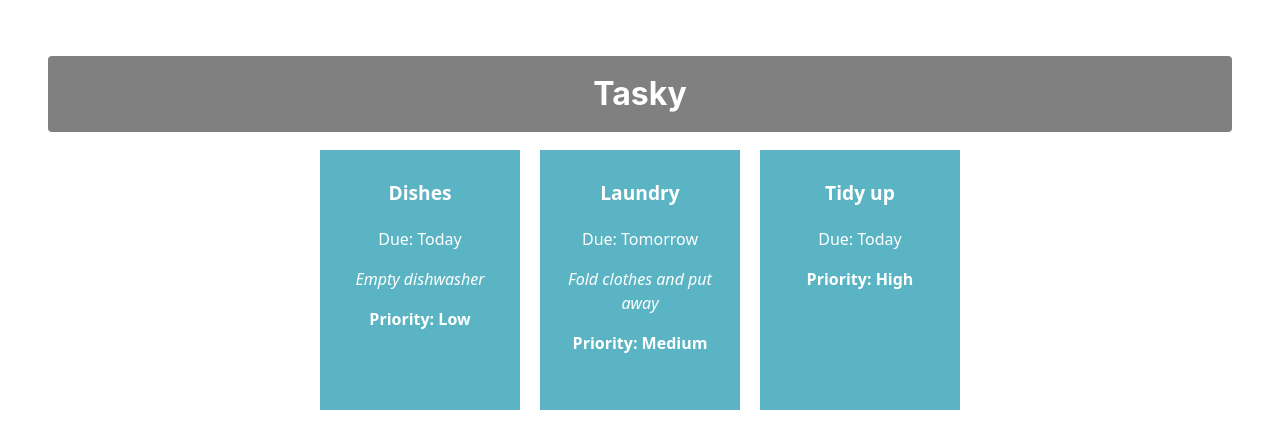
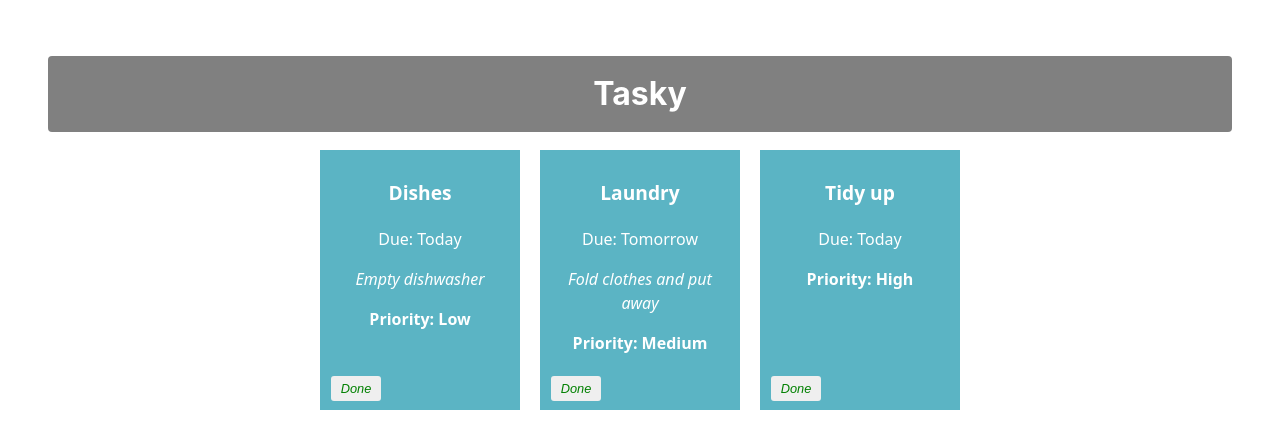
Before and after one commit to harryoshea20107680/react-basics-labs, a React (Vite) app in the folder taskyHOSHEA/: page / in a window 1280 px wide. Shown: the top 448 px of the page. Built offline with nearby package versions, Linux system fonts and the light colour scheme.

Commit message:
Mark task as done

```diff
--- a/taskyHOSHEA/src/App.css
+++ b/taskyHOSHEA/src/App.css
@@ -43,3 +43,19 @@
 .priority {
   font-weight: bold;
 }
+button {
+  border: none;
+  border-radius: 3px;
+  font-style: italic;
+  font-size: 0.8em;
+  margin: 4px 6px;
+  width: 50px;
+  height: 25px;
+}
+
+.doneButton {
+  position: absolute;
+  bottom: 5px;
+  left: 5px;
+  color: green;
+}
--- a/taskyHOSHEA/src/App.jsx
+++ b/taskyHOSHEA/src/App.jsx
@@ -5,26 +5,36 @@
 
 function App() {
 
-      const [ taskState, setTaskState ] = useState({
+    const [ taskState, setTaskState ] = useState({
     tasks: [
-      { id: 1, title:"Dishes", description: "Empty dishwasher", deadline: "Today", priority: "Low"},
-      { id: 2, title: "Laundry", description: "Fold clothes and put away", deadline: "Tomorrow", priority: "Medium"},
-      { id: 3, title: "Tidy up", deadline: "Today", priority: "High"}
+      { id: 1, title:"Dishes", description: "Empty dishwasher", deadline: "Today", priority: "Low", done: false},
+      { id: 2, title: "Laundry", description: "Fold clothes and put away", deadline: "Tomorrow", priority: "Medium", done: false},
+      { id: 3, title: "Tidy up", deadline: "Today", priority: "High", done: false}
     ]
   });
+
+  const doneHandler = (taskIndex) => {
+    const tasks = [...taskState.tasks];
+    tasks[taskIndex].done = !tasks[taskIndex].done;
+    setTaskState({tasks});
+  }
 
 
     return (
     <div className="container">
       <h1>Tasky</h1>
-        {taskState.tasks.map((task) => (
+    {taskState.tasks.map((task, index) => (
     <Task
       title={task.title}
       description={task.description}
       deadline={task.deadline}
       key={task.id}
       priority={task.priority}
+      markDone={() => doneHandler(index)}
+      done={task.done}
+
     />
+
   ))}
 
     </div>
--- a/taskyHOSHEA/src/components/Task.jsx
+++ b/taskyHOSHEA/src/components/Task.jsx
@@ -4,11 +4,14 @@
 
 
     return (
-    <div className={`card ${props.priority}`}>
+    <div className={`card ${props.priority}`} style={{backgroundColor: props.done ? 'lightgrey' : '#5bb4c4'}}>
+
       <p className="title">{props.title}</p>
       <p>Due: {props.deadline}</p>
       <p className="description">{props.description}</p>
       <p className="priority">Priority: {props.priority}</p>
+      <button onClick={props.markDone} className='doneButton'>Done</button>
+
     </div>
   );
 }
```
